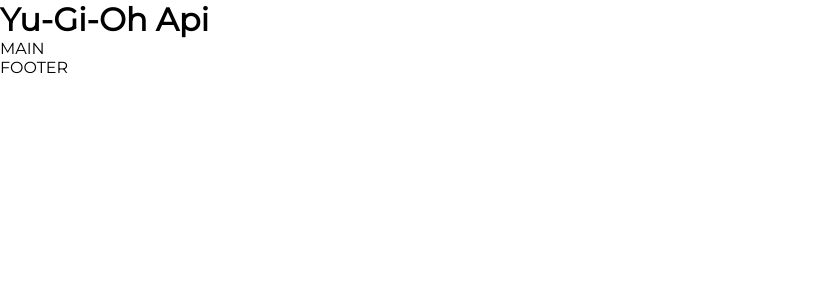
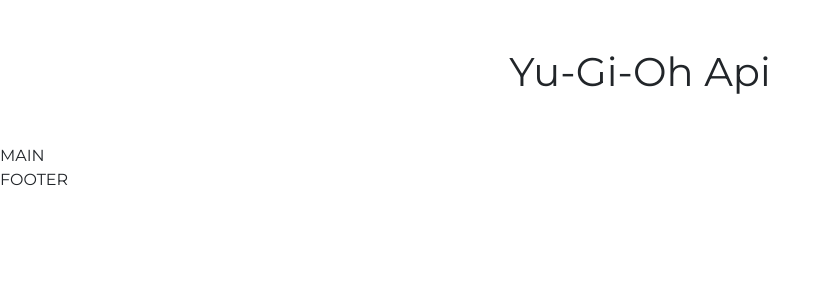
Before and after one commit to albertogioia93/vite-yu-gi-oh, a Vue app: page / in a window 1280 px wide. Shown: the top 300 px of the page, without its empty margins (0-831 px from the left). Built offline with nearby package versions, Linux system fonts and the light colour scheme.

Commit message:
installazione e configurazione bootstrap

```diff
--- a/package.json
+++ b/package.json
@@ -10,6 +10,8 @@
   },
   "dependencies": {
     "@fontsource/montserrat": "^4.5.14",
+    "@popperjs/core": "^2.11.7",
+    "bootstrap": "^5.2.3",
     "vue": "^3.2.47"
   },
   "devDependencies": {
--- a/src/assets/scss/main.scss
+++ b/src/assets/scss/main.scss
@@ -1,5 +1,14 @@
 @use './_partial/reset' as *;
 @use './_partial/variables' as *;
+// Import all of Bootstrap's CSS
+// @import "~bootstrap/scss/bootstrap";
+
+// RILEVA ERRORE QUINDI PER IMPLEMENTARE BOOTSTRAP SCRIVO A MANO COSì
+@import "../../../node_modules/bootstrap/scss/bootstrap.scss";
+// USO I 2 PUNTINI PER USCIRE DALLE CARTELLE CORRENTI E PER ANDARE NELLA CARTELLA node_modules
+
+
+
 
 body {
     font-family: "Montserrat";
--- a/src/components/AppHeader.vue
+++ b/src/components/AppHeader.vue
@@ -6,8 +6,8 @@
 </script>
 
 <template>
-    <header>
-        <h1>Yu-Gi-Oh Api</h1>
+    <header class="my-5">
+        <h1 class="text-center">Yu-Gi-Oh Api</h1>
     </header>
 </template>
 
```
Also changed, not shown: 1 other file (tests, documents, lock files or other folders).
